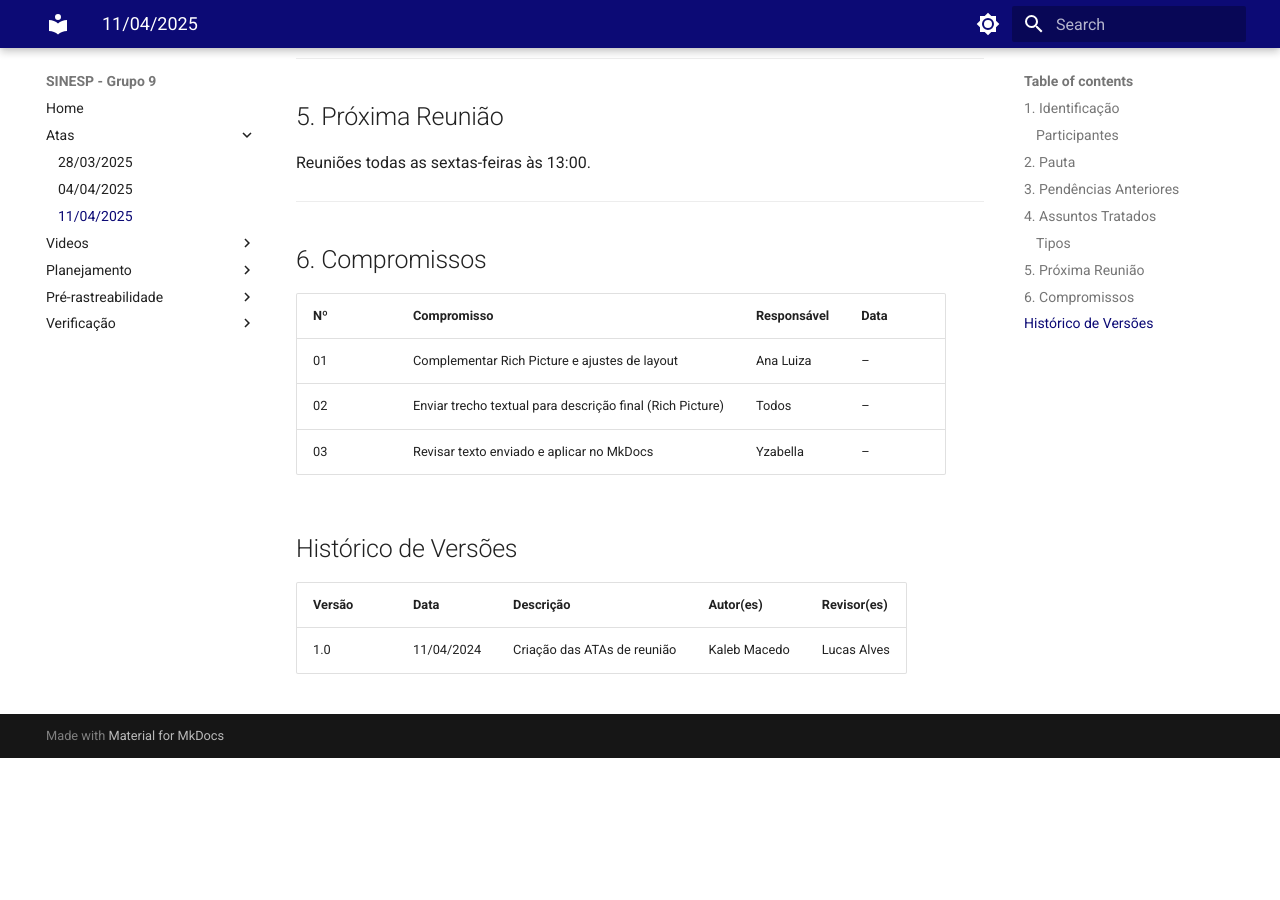
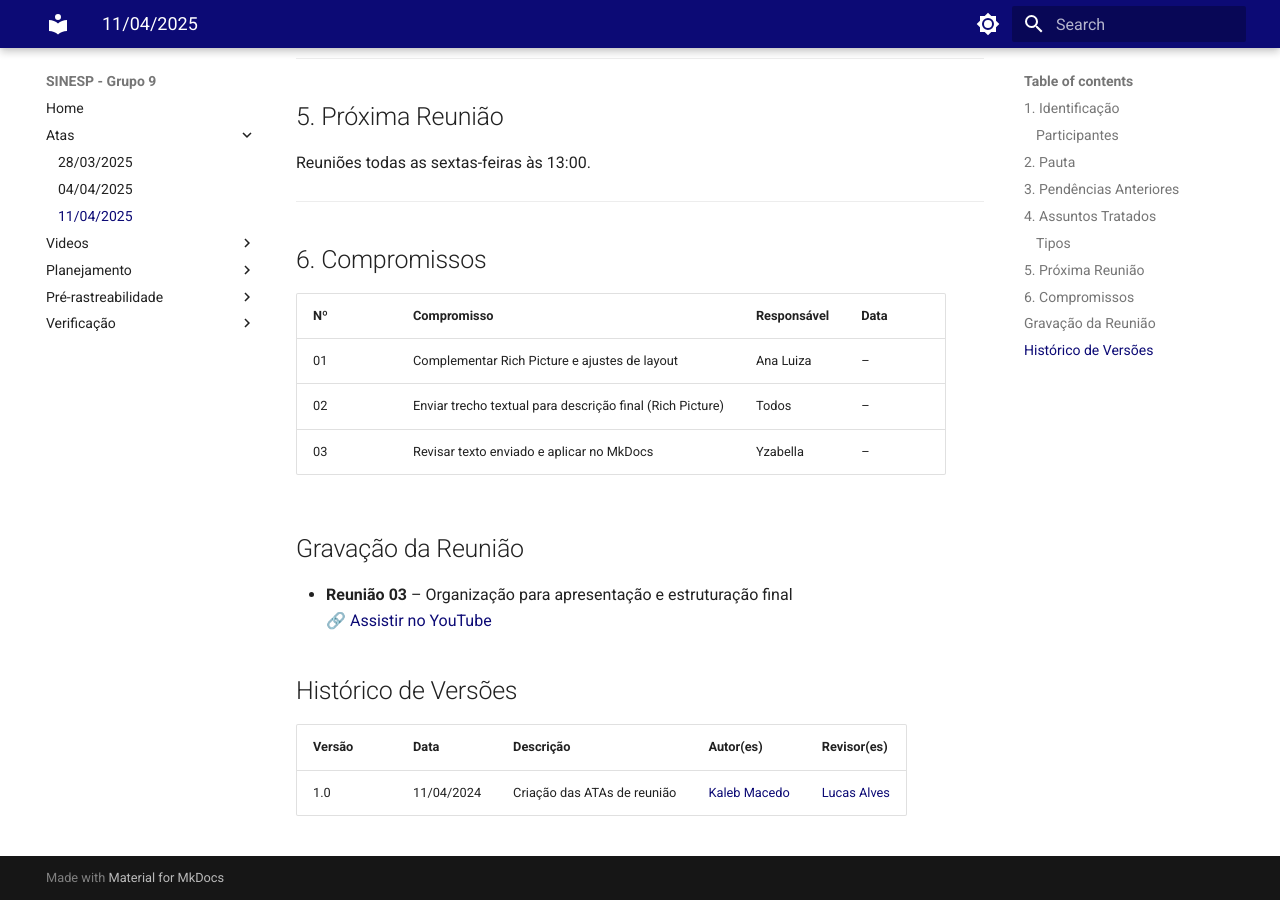
Before and after one commit to matheusdealcantara/2025.1-Grupo09, an MkDocs documentation site: the page built from docs/atas/ata_11_04.md, in a window 1280 px wide and 900 px high, scrolled down 1943 px. Built offline with MkDocs 1.6.1 and Material for MkDocs 9.7.7, drawn with Linux system fonts in a browser that asks for light colours; before the commit the page ends 2701 px from its top, so only the background shows below that.

Commit message:
Adição do link com possibilidade clicável das reuniões gravadas no MkDocs diretamente nas ATAs e atualização do versionamento das ATAs

```diff
--- a/docs/atas/ata_11_04.md
+++ b/docs/atas/ata_11_04.md
@@ -74,8 +74,13 @@ Reuniões todas as sextas-feiras às 13:00.
 | 03  | Revisar texto enviado e aplicar no MkDocs                 | Yzabella    | –    |
 
 
+## Gravação da Reunião
+
+- **Reunião 03** – Organização para apresentação e estruturação final
+  🔗 [Assistir no YouTube](https://youtu.be/j282D-g8U4M)
+
 ## Histórico de Versões
 
 | Versão | Data | Descrição | Autor(es) | Revisor(es) |
 |--------|------|-----------|-----------|-------------|
-| 1.0 | 11/04/2024 | Criação das ATAs de reunião | Kaleb Macedo | Lucas Alves |
+| 1.0 | 11/04/2024 | Criação das ATAs de reunião |  [Kaleb Macedo](https://github.com/kalebmacedo)  | [Lucas Alves](https://github.com/LucasAlves71) |
```
Also changed, not shown: docs/atas/ata_04_04.md (+7 -1 lines), docs/atas/ata_28_03.md (+1 -1 lines).
